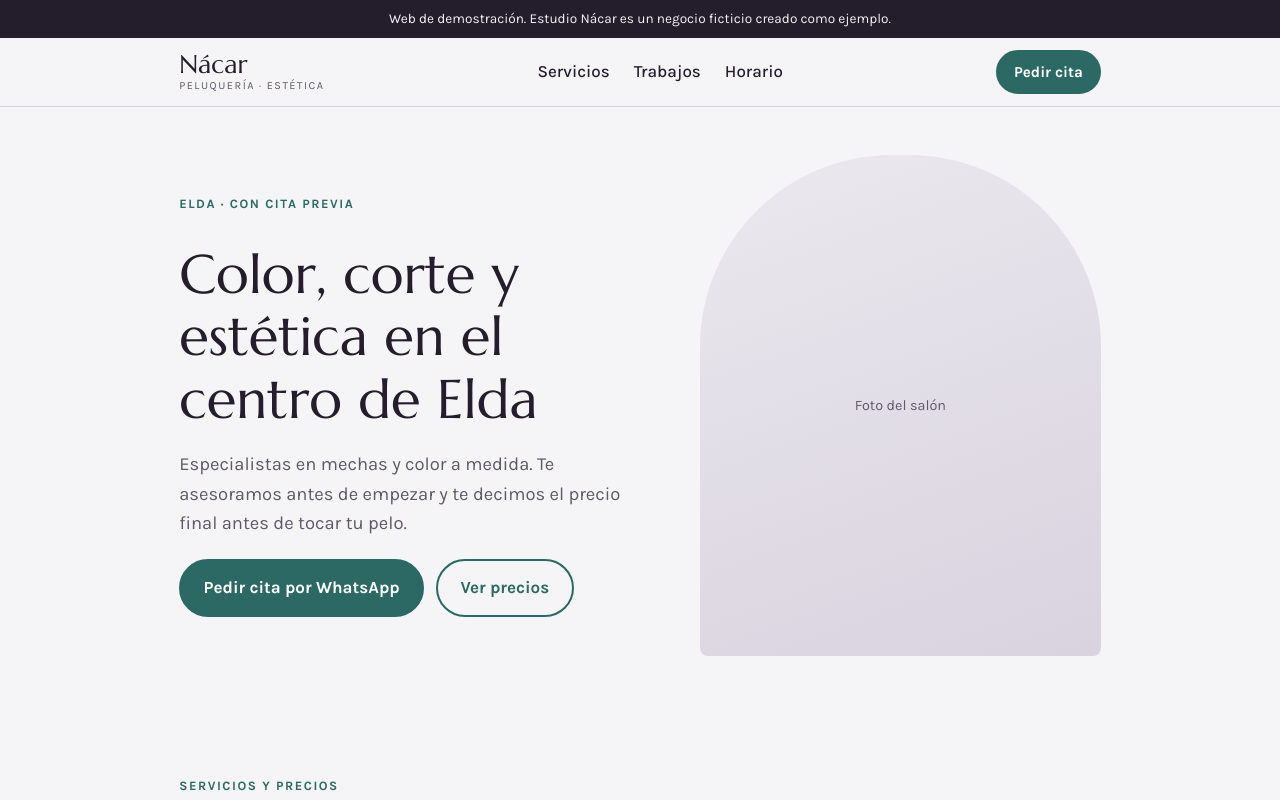
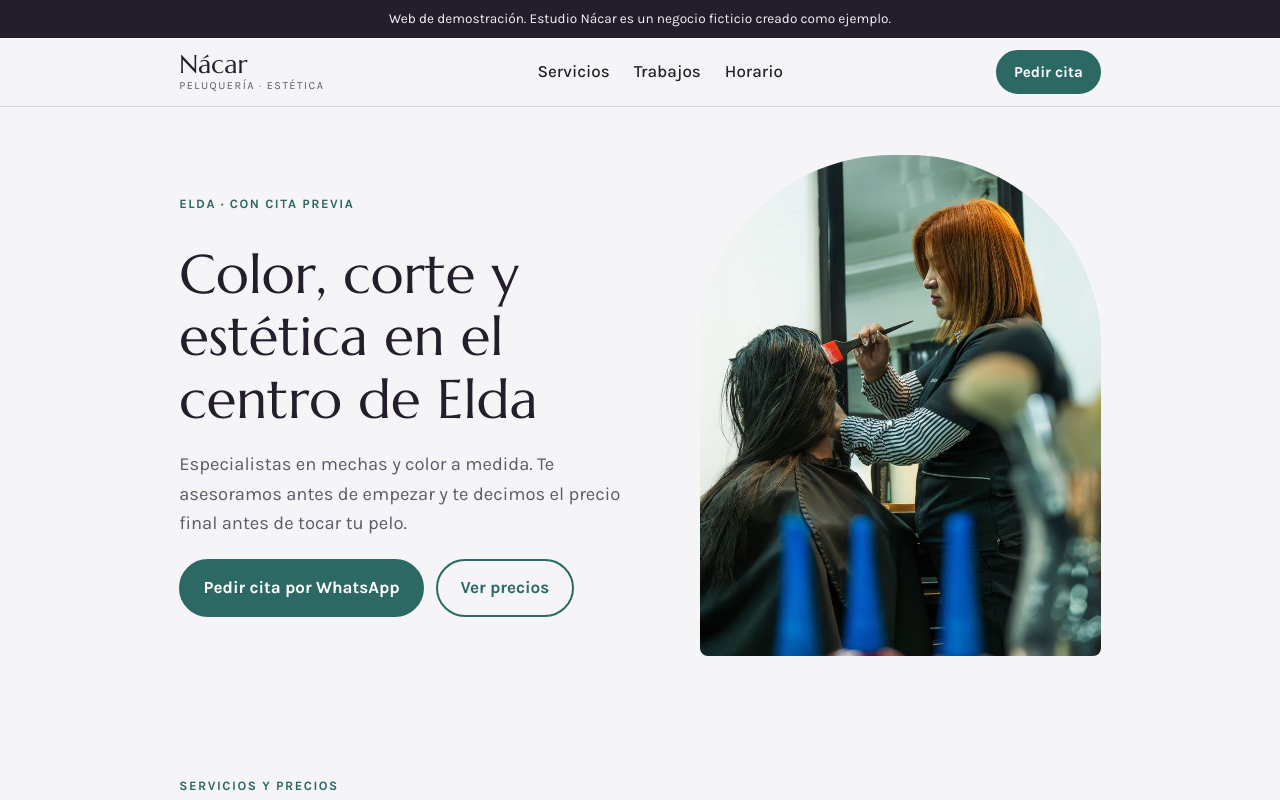
Before and after one commit to pabgarrei-coder/demo-peluquer-a, a plain HTML site: page index.html in a window 1280 px wide. Shown: the top 800 px of the page. Drawn offline with Linux system fonts and the light colour scheme.

Commit message:
Add files via upload

```diff
--- a/index.html
+++ b/index.html
@@ -47,9 +47,8 @@
             <a class="boton boton--claro" href="#servicios">Ver precios</a>
           </div>
         </div>
-        <div class="portada__imagen" role="img" aria-label="Espacio para una foto del salón">
-          <span>Foto del salón</span>
-        </div>
+        <!-- Foto de la portada: salon.jpg debe estar en la misma carpeta que este archivo -->
+        <img class="portada__imagen" src="salon.jpg" width="800" height="1000" alt="Una peluquera aplica tinte a una clienta frente al espejo">
       </div>
     </section>
 
@@ -180,6 +179,7 @@
     <div class="contenedor">
       <p>Estudio Nácar · Peluquería y estética · Elda</p>
       <p>Web de demostración diseñada por Pau García. Negocio y precios ficticios.</p>
+      <p>Foto de portada: <a href="https://www.pexels.com/" target="_blank" rel="noopener">Sie7e en Pexels</a>.</p>
     </div>
   </footer>
 
--- a/style.css
+++ b/style.css
@@ -173,14 +173,15 @@ a:focus-visible, .boton:focus-visible {
 .portada__texto { display: grid; gap: 1.25rem; min-width: 0; }
 .entradilla { font-size: 1.15rem; color: var(--texto-suave); max-width: 34rem; }
 .portada__imagen {
+  display: block;
+  width: 100%;
+  height: auto;
   aspect-ratio: 4 / 5;
   max-width: 100%;
+  object-fit: cover;          /* recorta la foto sin deformarla */
+  object-position: 50% 25%;   /* mantiene a la vista la cara de la peluquera */
   border-radius: 12rem 12rem var(--radio) var(--radio);  /* forma de arco, como un espejo de salón */
-  background: linear-gradient(160deg, var(--fondo-suave), var(--linea));
-  display: grid;
-  place-items: center;
-  color: var(--texto-suave);
-  font-size: 0.9rem;
+  background: var(--fondo-suave);
 }
 
 /* ---------- Secciones ---------- */
```
Also changed, not shown: salon.jpg (added).
